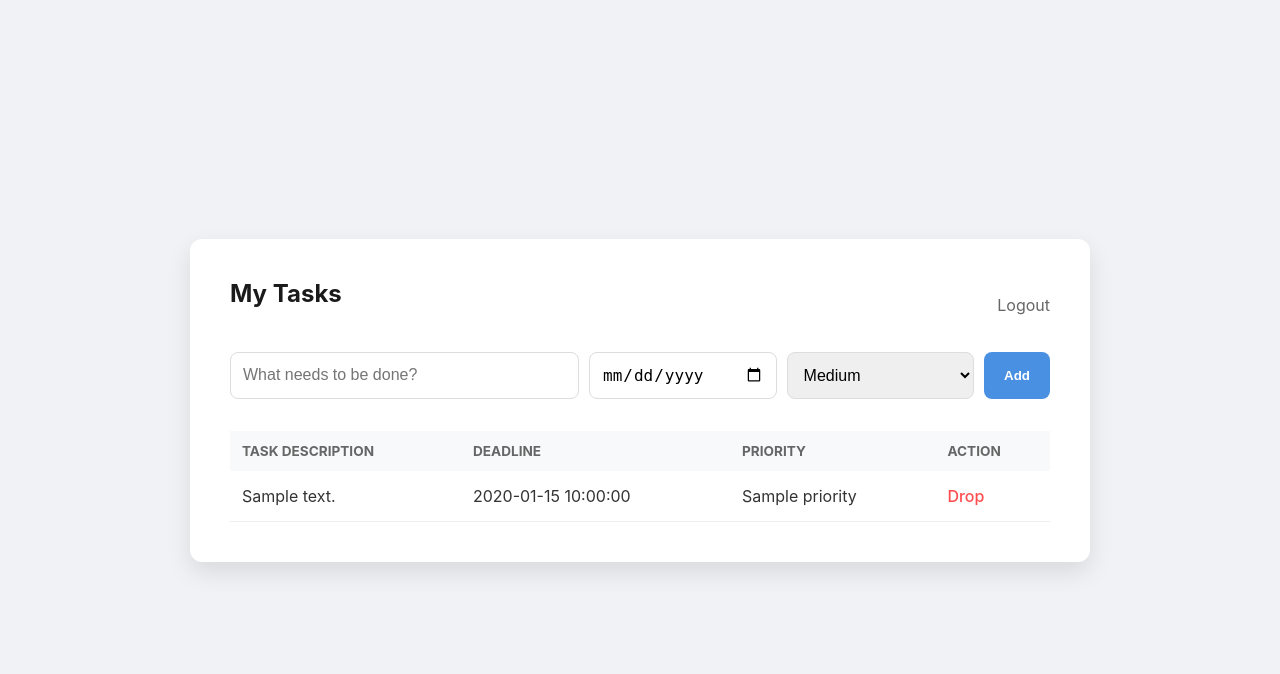
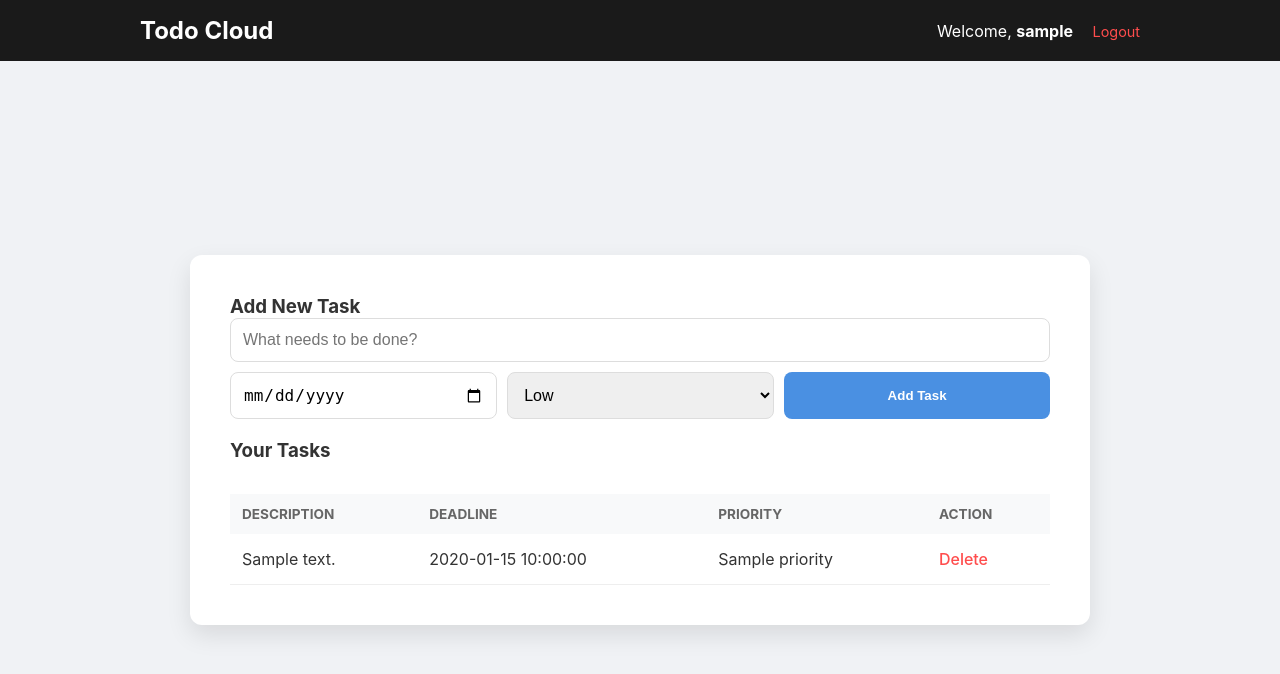
Before and after one commit to mahathishri1207-laaaa/Website_todo_withcloud, a Flask app: page /dashboard in a window 1280 px wide. Shown: the top 674 px of the page. Run offline with Flask 3, Linux system fonts and the light colour scheme; the visitor is signed in with stand-in values (Sample User, id 1); a database or web service that is not in the repository returns one stand-in record (values such as "Sample title").

Commit message:
Enhanced dashboard UI and added task features

```diff
--- a/static/static.css
+++ b/static/static.css
@@ -164,3 +164,40 @@ td {
         padding: 10px;
     }
 }
+/* Dashboard Specific Styles */
+.navbar {
+    background: #1a1a1a;
+    color: white;
+    padding: 1rem 2rem;
+    width: 100%;
+    position: fixed;
+    top: 0;
+    z-index: 1000;
+}
+.nav-content {
+    display: flex;
+    justify-content: space-between;
+    align-items: center;
+    max-width: 1000px;
+    margin: 0 auto;
+}
+.dashboard-container {
+    margin-top: 80px;
+    max-width: 900px;
+}
+.task-form {
+    display: flex;
+    flex-direction: column;
+    gap: 10px;
+    margin-bottom: 20px;
+}
+.form-row {
+    display: flex;
+    gap: 10px;
+}
+.btn-logout {
+    color: #ff4d4d;
+    text-decoration: none;
+    margin-left: 15px;
+    font-size: 0.9rem;
+}
--- a/templates/dashboard.html
+++ b/templates/dashboard.html
@@ -2,31 +2,44 @@
 <html lang="en">
 <head>
     <meta charset="UTF-8">
-    <title>Dashboard - {{ username }}</title>
+    <meta name="viewport" content="width=device-width, initial-scale=1.0">
+    <title>Dashboard - Todo App</title>
     <link rel="stylesheet" href="{{ url_for('static', filename='static.css') }}">
 </head>
 <body>
-    <div class="container" style="max-width: 900px;">
-        <div style="display: flex; justify-content: space-between; align-items: center;">
-            <h2>My Tasks</h2>
-            <a href="/logout" style="color: #666; text-decoration: none;">Logout</a>
+    <nav class="navbar">
+        <div class="nav-content">
+            <h1>Todo Cloud</h1>
+            <div class="user-info">
+                <span>Welcome, <strong>{{ username }}</strong></span>
+                <a href="/logout" class="btn-logout">Logout</a>
             </div>
+        </div>
+    </nav>
 
-        <form action="/add" method="POST" style="display: flex; gap: 10px; margin-top: 20px;">
-            <input type="text" name="description" placeholder="What needs to be done?" required style="flex: 2;">
-            <input type="date" name="deadline" required style="flex: 1;">
-            <select name="priority" style="flex: 1;">
+    <div class="container dashboard-container">
+        <section class="add-task">
+            <h3>Add New Task</h3>
+            <form action="/add" method="POST" class="task-form">
+                <input type="text" name="description" placeholder="What needs to be done?" required>
+                <div class="form-row">
+                    <input type="date" name="deadline" required>
+                    <select name="priority">
                         <option value="Low">Low</option>
-                <option value="Medium" selected>Medium</option>
+                        <option value="Medium">Medium</option>
                         <option value="High">High</option>
                     </select>
-            <button type="submit" class="btn btn-primary" style="width: auto; padding: 0 20px;">Add</button>
+                    <button type="submit" class="btn btn-primary">Add Task</button>
+                </div>
             </form>
+        </section>
 
+        <section class="task-list">
+            <h3>Your Tasks</h3>
             <table>
                 <thead>
                     <tr>
-                    <th>Task Description</th>
+                        <th>Description</th>
                         <th>Deadline</th>
                         <th>Priority</th>
                         <th>Action</th>
@@ -37,12 +50,15 @@
                     <tr>
                         <td>{{ task.description }}</td>
                         <td>{{ task.deadline }}</td>
-                    <td class="priority-{{ task.priority }}">{{ task.priority }}</td>
-                    <td><a href="/delete/{{ task._id }}" class="btn-drop">Drop</a></td>
+                        <td><span class="priority-{{ task.priority }}">{{ task.priority }}</span></td>
+                        <td>
+                            <a href="/delete/{{ task._id }}" class="btn-drop" onclick="return confirm('Delete this task?')">Delete</a>
+                        </td>
                     </tr>
                     {% endfor %}
                 </tbody>
             </table>
+        </section>
     </div>
 </body>
 </html>
```
Lines whose indentation alone changed are shown as unchanged.
